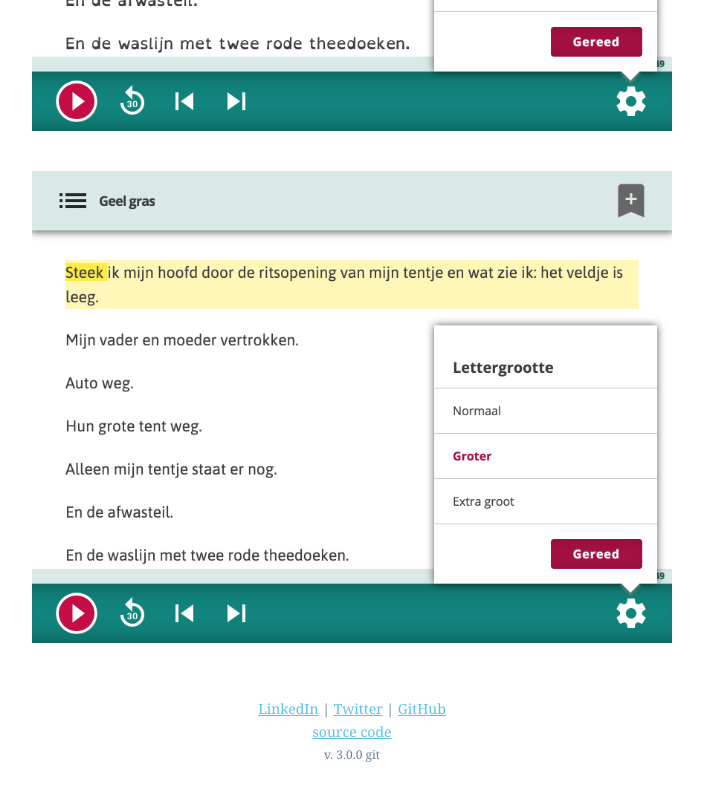
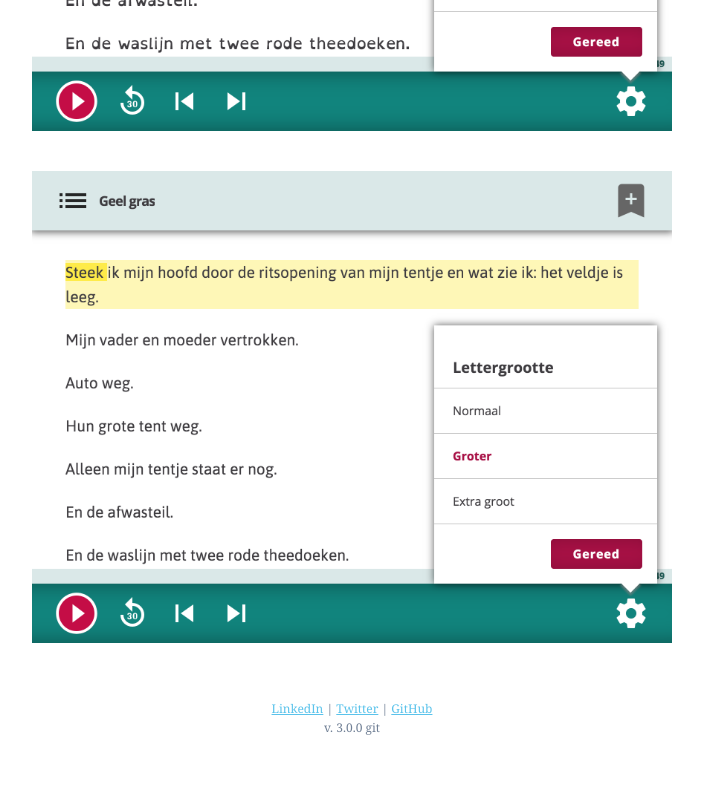
Before and after one commit to vnglst/koenvangilst.nl, a Next.js app: page /dedicon in a window 1280 px wide. Shown: the part 2158-2958 px from the top of the page, without its empty margins (288-991 px from the left). After the commit the page ends 2936 px from the top, so only its background shows below. Built offline with nearby package versions, Linux system fonts and the light colour scheme.

Commit message:
even better footer

```diff
--- a/components/Footer.tsx
+++ b/components/Footer.tsx
@@ -2,15 +2,18 @@ import { FC } from "react";
 
 const Footer: FC = () => {
   return (
-    <footer className="my-10 text-gray-600 text-sm text-center">
+    <footer className="my-10 text-gray-600 text-xs text-center">
       <a href="https://www.linkedin.com/in/vangilst/">LinkedIn</a> |{" "}
       <a href="https://twitter.com/vnglst">Twitter</a> |{" "}
       <a href="https://github.com/vnglst">GitHub</a>
       <br />
-      <a href="https://github.com/vnglst/koenvangilst.nl">source code</a>
-      <br />
-      <span className="text-xs">
-        v. {process.env.APP_VERSION} git {process.env.COMMIT_HASH}
+      <span>
+        v. {process.env.APP_VERSION} git{" "}
+        <a
+          href={`https://github.com/vnglst/koenvangilst.nl/tree/${process.env.COMMIT_HASH}`}
+        >
+          {process.env.COMMIT_HASH}
+        </a>
       </span>
     </footer>
   );
```
